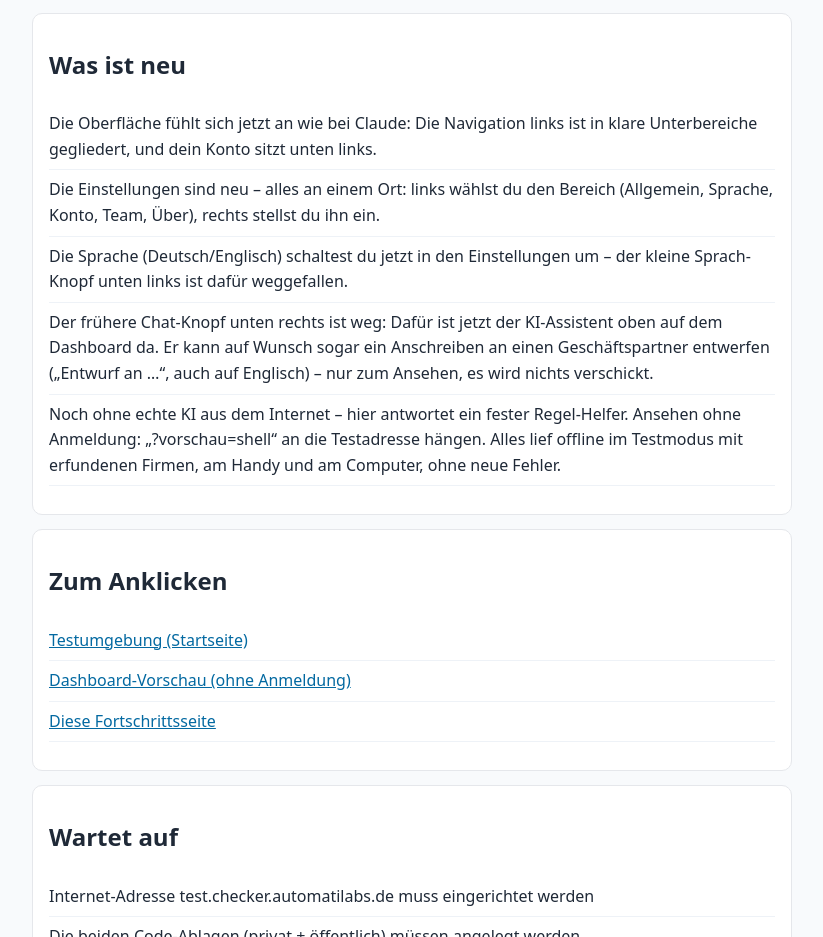
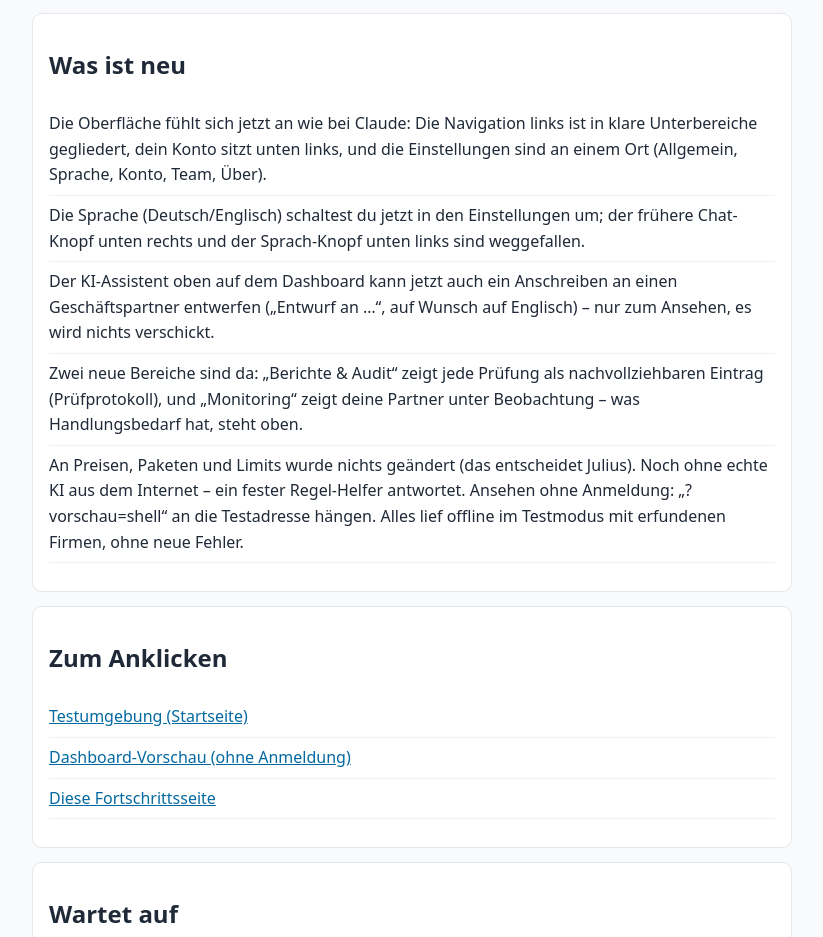
Before and after one commit to julius197/compliance-checker-test, a plain HTML site: page umbau/index.html in a window 1280 px wide. Shown: the part 909-1846 px from the top of the page, without its empty margins (228-1051 px from the left). Drawn offline with Linux system fonts and the light colour scheme.

Commit message:
Kratos Upload: S7 Monitoring (umbau/index.html)

```diff
--- a/umbau/index.html
+++ b/umbau/index.html
@@ -27,7 +27,7 @@
 <body>
   <div class="banner">TESTUMGEBUNG – Übungsbetrieb mit erfundenen Daten</div>
   <h1>Umbau-Fortschritt</h1>
-  <p class="stand">Zuletzt aktualisiert: 21. November 2026 um 02:12 (Berlin)</p>
+  <p class="stand">Zuletzt aktualisiert: 21. November 2026 um 06:29 (Berlin)</p>
   <div class="bar"><span></span></div>
   <p><b>40%</b> des Gesamtplans.</p>
   <p><b>67%</b> von dem, was sich jetzt schon ohne Julius und ohne fehlende Zugänge bauen lässt.<br>
@@ -50,11 +50,11 @@
 
   <div class="box">
     <h2>Was ist neu</h2>
-    <ul><li>Die Oberfläche fühlt sich jetzt an wie bei Claude: Die Navigation links ist in klare Unterbereiche gegliedert, und dein Konto sitzt unten links.</li>
-<li>Die Einstellungen sind neu – alles an einem Ort: links wählst du den Bereich (Allgemein, Sprache, Konto, Team, Über), rechts stellst du ihn ein.</li>
-<li>Die Sprache (Deutsch/Englisch) schaltest du jetzt in den Einstellungen um – der kleine Sprach-Knopf unten links ist dafür weggefallen.</li>
-<li>Der frühere Chat-Knopf unten rechts ist weg: Dafür ist jetzt der KI-Assistent oben auf dem Dashboard da. Er kann auf Wunsch sogar ein Anschreiben an einen Geschäftspartner entwerfen („Entwurf an …“, auch auf Englisch) – nur zum Ansehen, es wird nichts verschickt.</li>
-<li>Noch ohne echte KI aus dem Internet – hier antwortet ein fester Regel-Helfer. Ansehen ohne Anmeldung: „?vorschau=shell“ an die Testadresse hängen. Alles lief offline im Testmodus mit erfundenen Firmen, am Handy und am Computer, ohne neue Fehler.</li></ul>
+    <ul><li>Die Oberfläche fühlt sich jetzt an wie bei Claude: Die Navigation links ist in klare Unterbereiche gegliedert, dein Konto sitzt unten links, und die Einstellungen sind an einem Ort (Allgemein, Sprache, Konto, Team, Über).</li>
+<li>Die Sprache (Deutsch/Englisch) schaltest du jetzt in den Einstellungen um; der frühere Chat-Knopf unten rechts und der Sprach-Knopf unten links sind weggefallen.</li>
+<li>Der KI-Assistent oben auf dem Dashboard kann jetzt auch ein Anschreiben an einen Geschäftspartner entwerfen („Entwurf an …“, auf Wunsch auf Englisch) – nur zum Ansehen, es wird nichts verschickt.</li>
+<li>Zwei neue Bereiche sind da: „Berichte &amp; Audit“ zeigt jede Prüfung als nachvollziehbaren Eintrag (Prüfprotokoll), und „Monitoring“ zeigt deine Partner unter Beobachtung – was Handlungsbedarf hat, steht oben.</li>
+<li>An Preisen, Paketen und Limits wurde nichts geändert (das entscheidet Julius). Noch ohne echte KI aus dem Internet – ein fester Regel-Helfer antwortet. Ansehen ohne Anmeldung: „?vorschau=shell“ an die Testadresse hängen. Alles lief offline im Testmodus mit erfundenen Firmen, ohne neue Fehler.</li></ul>
   </div>
 
   <div class="box">
```
